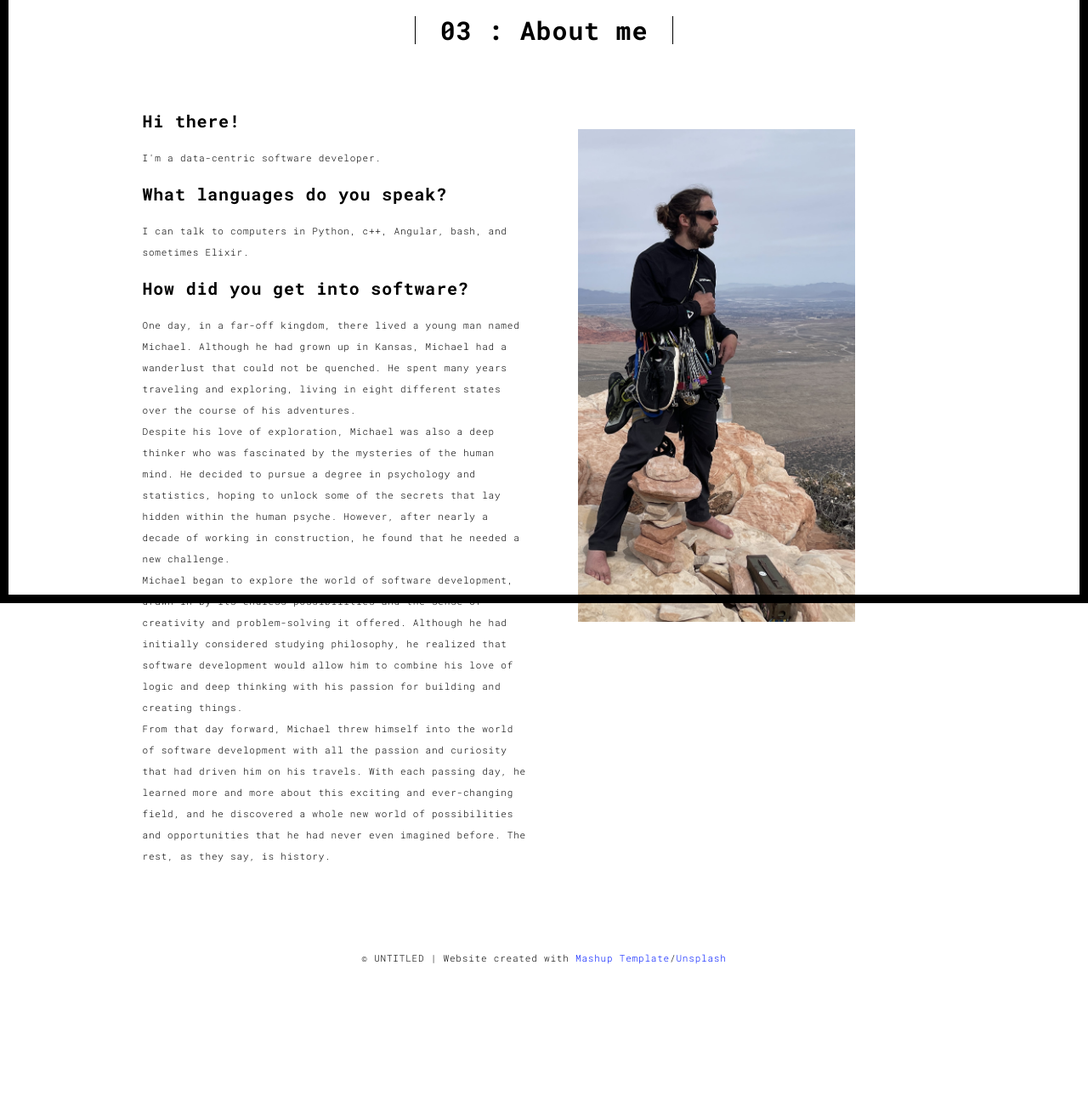
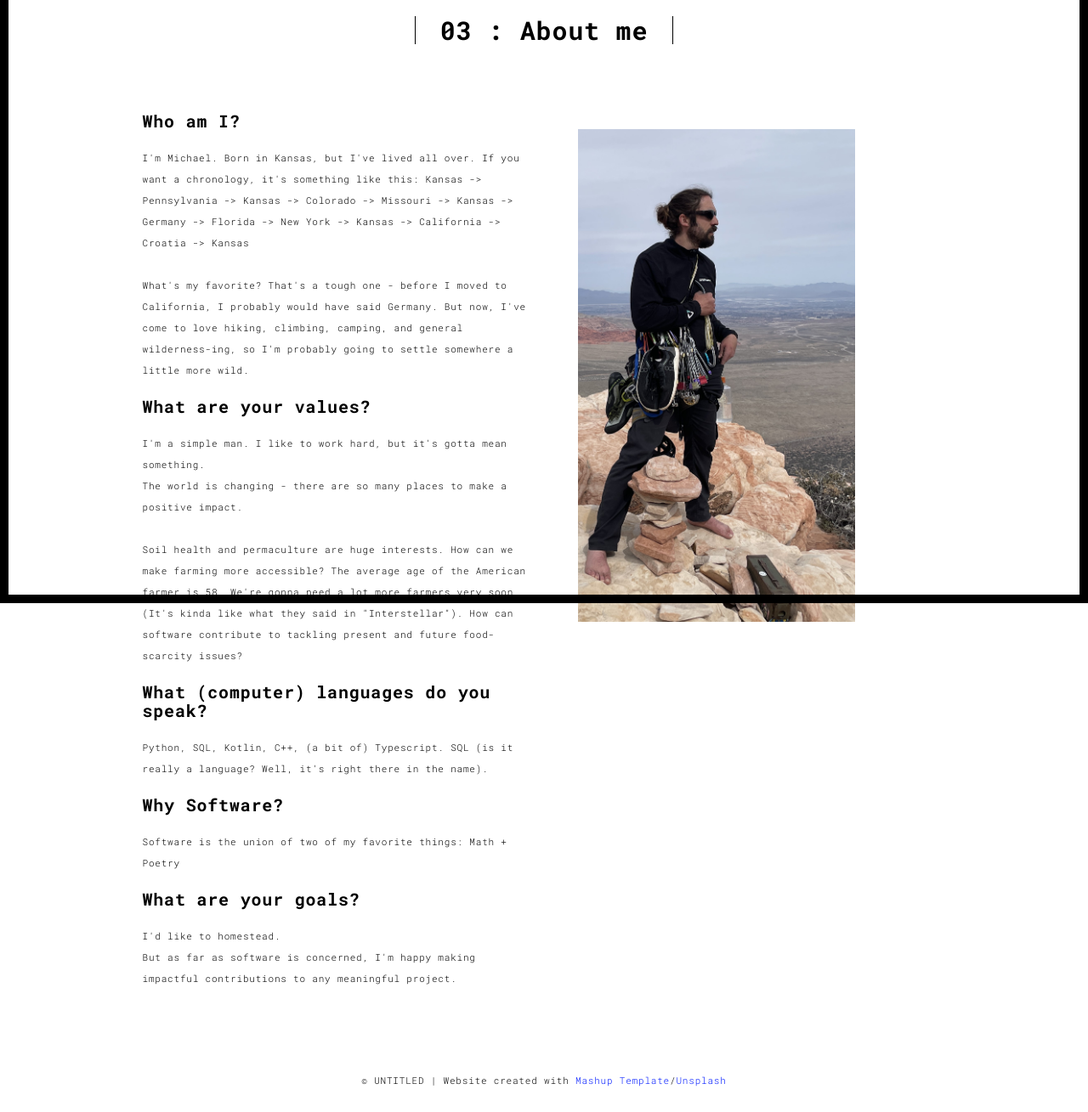
Before and after one commit to kwisatzheadache/portfolio, a Flask app: page /about.html in a window 1280 px wide. Shown: the part 90-1399 px from the top of the page at 85% size. Before the commit the page ends 1225 px from the top, so only its background shows below. Run offline with Flask 3, Linux system fonts and the light colour scheme; some libraries are stand-ins or nearby versions.

Commit message:
update copy

```diff
--- a/templates/about.html
+++ b/templates/about.html
@@ -61,29 +61,41 @@
             <div class="col-md-10 col-md-offset-1">
               <div class="row">
                 <div class="col-xs-12 col-md-6">
-                  <h3>Hi there!</h3>
+                  <h3>Who am I?</h3>
                   <p>
-                    I'm a data-centric software developer.
+                    I'm Michael. Born in Kansas, but I've lived all over. If you want a chronology, it's something like this: Kansas -> Pennsylvania -> Kansas -> Colorado -> Missouri -> Kansas -> Germany -> Florida -> New York -> Kansas -> California -> Croatia -> Kansas
+                      <br>
+                      <br>
+                      What's my favorite? That's a tough one - before I moved to California, I probably would have said Germany. But now, I've come to love hiking, climbing, camping, and general wilderness-ing, so I'm probably going to settle somewhere a little more wild.
+
                   </p>
-                  <h3>What languages do you speak?</h3>
+                    <h3>What are your values?</h3>
+                    <p>
+                        I'm a simple man. I like to work hard, but it's gotta mean something. <br>
+                        The world is changing - there are so many places to make a positive impact.
+                        <br>
+                        <br>
+                        Soil health and permaculture are huge interests. How can we make farming more accessible? The average age of the American farmer is 58. We're gonna need a lot more farmers very soon. (It's kinda like what they said in "Interstellar"). How can software contribute to tackling present and future food-scarcity issues?
+
+
+                    </p>
+                  <h3>What (computer) languages do you speak?</h3>
                   <p>
-                    I can talk to computers in Python, c++, Angular,
-                    bash, and sometimes Elixir.
+                    Python, SQL, Kotlin, C++, (a bit of) Typescript. SQL (is it really a language? Well, it's right there in the name).
                   </p>
 
-                  <h3>How did you get into software?</h3>
+                  <h3>Why Software?</h3>
                   <p>
-                    One day, in a far-off kingdom, there lived a young man named Michael. Although he had grown up in Kansas, Michael had a wanderlust that could not be quenched. He spent many years traveling and exploring, living in eight different states over the course of his adventures.
-                    <br>
+                    Software is the union of two of my favorite things: Math + Poetry
 
-Despite his love of exploration, Michael was also a deep thinker who was fascinated by the mysteries of the human mind. He decided to pursue a degree in psychology and statistics, hoping to unlock some of the secrets that lay hidden within the human psyche. However, after nearly a decade of working in construction, he found that he needed a new challenge.
-                    <br>
+                  </p>
+                    <h3>What are your goals?</h3>
+                    <p>
+                        I'd like to homestead.
+                        <br>
+                        But as far as software is concerned, I'm happy making impactful contributions to any meaningful project.
 
-Michael began to explore the world of software development, drawn in by its endless possibilities and the sense of creativity and problem-solving it offered. Although he had initially considered studying philosophy, he realized that software development would allow him to combine his love of logic and deep thinking with his passion for building and creating things.
-                    <br>
-
-From that day forward, Michael threw himself into the world of software development with all the passion and curiosity that had driven him on his travels. With each passing day, he learned more and more about this exciting and ever-changing field, and he discovered a whole new world of possibilities and opportunities that he had never even imagined before. The rest, as they say, is history.
-                  </p>
+                    </p>
                 </div>
 
                 <div class="col-xs-12 col-md-5" style="padding: 40px;">
--- a/templates/embrace.html
+++ b/templates/embrace.html
@@ -91,7 +91,10 @@
                 <h1 class="h2">2017 - 2018: Embrace Healthwear</h1>
               </div>
               <p>
-                Working at Embrace Healthwear, a very early stage startup, was an exciting and dynamic experience. As a machine learning engineer, I had the opportunity to work on cutting-edge technology and contribute to the development of innovative solutions for healthcare. However, as the company evolved, I also took on additional responsibilities, including leading our business development and fundraising efforts. This allowed me to gain valuable experience in a range of different areas, and gave me the opportunity to contribute to the growth and success of the company in new and meaningful ways. Overall, working at Embrace Healthwear was an incredible opportunity to be part of a dynamic and fast-paced startup environment, and to help create something truly innovative and impactful in the healthcare industry.
+                Embrace Healthwear sought to create a fall-prevention wearable for at-risk seniors. It was an amazing vision, with some amazing people. I got to tackle signal processing and database streaming tasks at first, then later moved onto larger product-related strategy.
+                  <br>
+                  <br>
+                  Ultimately, the company wasn't able to raise funding, but I loved the experience.
               </p>
 
               <blockquote>
--- a/templates/fluxergy.html
+++ b/templates/fluxergy.html
@@ -91,15 +91,15 @@
                 <h1 class="h2">2018 - 2022: Fluxergy</h1>
               </div>
               <p>
-                While at Fluxergy, I worked on several challenging and impactful projects. One of my primary responsibilities was the development of a fullstack application to manage clinical data, which allowed for multiple input sources and generated multiple reports. Additionally, I designed and implemented a shop floor system for production management that facilitated data input by engineers and utilized data egress ETL to ELK and PowerBI.
+                Fluxergy had it all: Science, passion, and creativity! Fluxergy is building a multi-modal point-of-care diagnostic device. PCR, lateral-flow, cell-cytometry, all on one test card.
                 <br>
                 <br>
 
-Another key project involved algorithm development, specifically the main PCR analysis algorithm. This required the use of computer vision and parameterized curve fitting to create a robust and accurate algorithm.
+I was the third member of the software team - what a time to join! I got to build out the first two major data systems. I took both systems through multiple iterations while the company learned more about its actual needs. So much of this work was on-the-ground requirements gathering, shadowing multiple departments and carrying workloads through the process with the actual users. I think I learned more about the intersection of business, users, and software development here than anywhere else.
                 <br>
                 <br>
 
-As Head of the Data and Algorithms Department, I was responsible for overseeing the development and implementation of these projects, as well as managing a team of engineers and ensuring the successful integration of these new systems into the company's operations. Overall, these projects were instrumental in improving data management and analysis at Fluxergy, and I'm proud to have played a key role in their development and success.
+Once the data systems were mature enough to pass on, I moved onto algorithm development. I got promoted to lead the New Algorithms Department, spearheading an overhaul of our main PCR algorithm to meet FDA requirements. Convergence of hardware, softare, manufacturing and medical software requirements made this an exciting computer vision problem. I am proud to reflect on the fact that my algorithm is powering the next-generation of medical diagnostics.
 
               </p>
 
```
Also changed, not shown: templates/benchmark.html (+2 -6 lines), templates/maxar.html (+6 -7 lines), templates/sevenrooms.html (+8 -1 lines).
